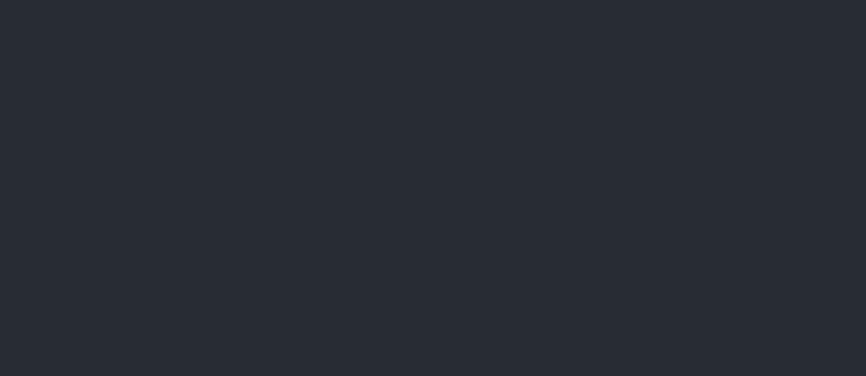
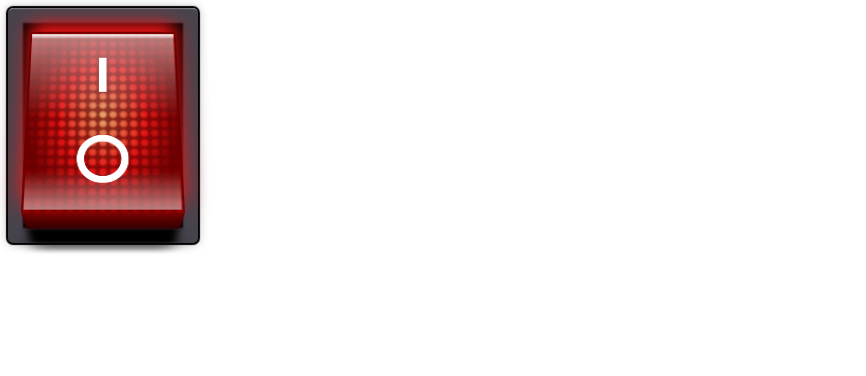
Before and after one commit to adil9170/illusion, a plain HTML site: page index.html in a window 1280 px wide. Shown: the top 376 px of the page, without its empty margins (0-866 px from the left). Drawn offline with Linux system fonts and the light colour scheme.

Commit message:
Update index.html

```diff
--- a/index.html
+++ b/index.html
@@ -3,49 +3,172 @@
 <head>
     <meta charset="UTF-8">
     <meta name="viewport" content="width=device-width, initial-scale=1.0">
-    <title>Anonymity is an illusion</title>
+    <title>Switch with Animation</title>
     <style>
-        body {
-            display: flex;
-            align-items: center;
-            justify-content: center;
-            height: 100vh;
-            margin: 0;
-            overflow: hidden; /* Prevent scrolling during animation */
-            background-color: #282c34; /* Set initial background color */
-            transition: background-color 1s ease; /* Smooth transition effect */
+        .switch {
+            display: block;
+            background-color: black;
+            width: 150px;
+            height: 195px;
+            box-shadow: 0 0 10px 2px rgba(0, 0, 0, 0.2), 0 0 1px 2px black, inset 0 2px 2px -2px white, inset 0 0 2px 15px #47434c, inset 0 0 2px 22px black;
+            border-radius: 5px;
+            padding: 20px;
+            perspective: 700px;
+        }
+
+        .switch input {
+            display: none;
+        }
+
+        .switch input:checked + .button {
+            transform: translateZ(20px) rotateX(25deg);
+            box-shadow: 0 -10px 20px #ff1818;
+        }
+
+        .switch input:checked + .button .light {
+            animation: flicker 0.2s infinite 0.3s;
+        }
+
+        .switch input:checked + .button .shine {
+            opacity: 1;
+        }
+
+        .switch input:checked + .button .shadow {
+            opacity: 0;
+        }
+
+        .switch .button {
+            display: block;
+            transition: all 0.3s cubic-bezier(1, 0, 1, 1);
+            transform-origin: center center -20px;
+            transform: translateZ(20px) rotateX(-25deg);
+            transform-style: preserve-3d;
+            background-color: #9b0621;
+            height: 100%;
+            position: relative;
+            cursor: pointer;
+            background: linear-gradient(#980000 0%, #6f0000 30%, #6f0000 70%, #980000 100%);
+            background-repeat: no-repeat;
+        }
+
+        .switch .button::before {
+            content: "";
+            background: linear-gradient(rgba(255, 255, 255, 0.8) 10%, rgba(255, 255,255, 0.3) 30%, #650000 75%, #320000) 50% 50%/97% 97%, #b10000;
+            background-repeat: no-repeat;
+            width: 100%;
+            height: 50px;
+            transform-origin: top;
+            transform: rotateX(-90deg);
+            position: absolute;
+            top: 0;
+        }
+
+        .switch .button::after {
+            content: "";
+            background-image: linear-gradient(#650000, #320000);
+            width: 100%;
+            height: 50px;
+            transform-origin: top;
+            transform: translateY(50px) rotateX(-90deg);
+            position: absolute;
+            bottom: 0;
+            box-shadow: 0 50px 8px 0px black, 0 80px 20px 0px rgba(0, 0, 0, 0.5);
+        }
+
+        .switch .light {
+            opacity: 0;
+            animation: light-off 1s;
+            position: absolute;
+            width: 100%;
+            height: 100%;
+            background-image: radial-gradient(#ffc97e, #ff1818 40%, transparent 70%);
+        }
+
+        .switch .dots {
+            position: absolute;
+            width: 100%;
+            height: 100%;
+            background-image: radial-gradient(transparent 30%, rgba(101, 0, 0, 0.7) 70%);
+            background-size: 10px 10px;
+        }
+
+        .switch .characters {
+            position: absolute;
+            width: 100%;
+            height: 100%;
+            background: linear-gradient(white, white) 50% 20%/5% 20%, radial-gradient(circle, transparent 50%, white 52%, white 70%, transparent 72%) 50% 80%/33% 25%;
+            background-repeat: no-repeat;
+        }
+
+        .switch .shine {
+            transition: all 0.3s cubic-bezier(1, 0, 1, 1);
+            opacity: 0.3;
+            position: absolute;
+            width: 100%;
+            height: 100%;
+            background: linear-gradient(white, transparent 3%) 50% 50%/97% 97%, linear-gradient(rgba(255, 255, 255, 0.5), transparent 50%, transparent 80%, rgba(255, 255, 255, 0.5)) 50% 50%/97% 97%;
+            background-repeat: no-repeat;
+        }
+
+        .switch .shadow {
+            transition: all 0.3s cubic-bezier(1, 0, 1, 1);
+            opacity: 1;
+            position: absolute;
+            width: 100%;
+            height: 100%;
+            background: linear-gradient(transparent 70%, rgba(0, 0, 0, 0.8));
+            background-repeat: no-repeat;
+        }
+
+        .switch input:checked + .button + h1 {
+            display: block;
+        }
+
+        @keyframes flicker {
+            0% {
+                opacity: 1;
+            }
+
+            80% {
+                opacity: 0.8;
+            }
+
+            100% {
+                opacity: 1;
+            }
+        }
+
+        @keyframes light-off {
+            0% {
+                opacity: 1;
+            }
+
+            80% {
+                opacity: 0;
+            }
         }
 
         h1 {
+            display: none;
             text-align: center;
-            color: white; /* Set text color */
-        }
-
-        @keyframes crazyAnimation {
-            0% { transform: rotate(0deg); }
-            50% { transform: rotate(360deg); }
-            100% { transform: rotate(0deg); }
-        }
-
-        .crazy-animation {
-            animation: crazyAnimation 2s infinite; /* Apply the animation */
+            color: white;
+            margin-top: 20px;
         }
     </style>
 </head>
 <body>
 
-    <h1 id="mainHeading">Anonymity is an illusion</h1>
-
-    <script>
-        document.addEventListener('click', function() {
-            // Add the class to initiate the animation
-            document.body.classList.add('crazy-animation');
-            // Reset the animation after some time (2 seconds in this case)
-            setTimeout(function() {
-                document.body.classList.remove('crazy-animation');
-            }, 2000);
-        });
-    </script>
+    <label class="switch">
+        <input type="checkbox" checked="checked">
+        <div class="button">
+            <div class="light"></div>
+            <div class="dots"></div>
+            <div class="characters"></div>
+            <div class="shine"></div>
+            <div class="shadow"></div>
+        </div>
+    </label>
+    <h1>Switch is ON!</h1>
 
 </body>
 </html>
```
